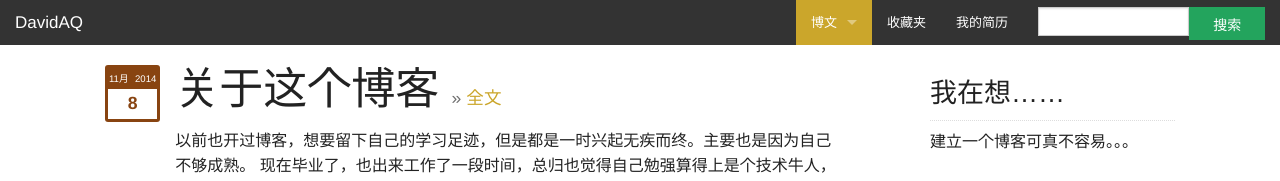
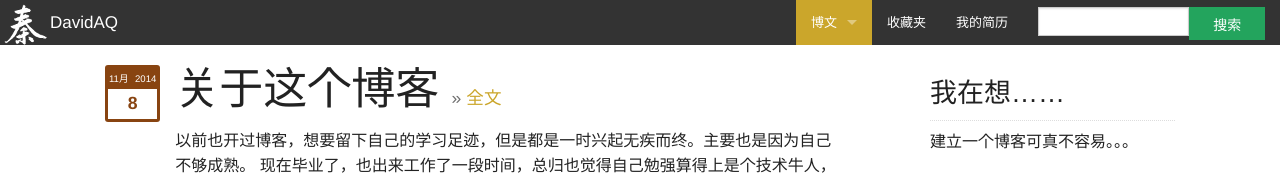
Before and after one commit to davidaq/davidaq.github.io, a Jekyll site: the page built from index.html, in a window 1280 px wide. Shown: the top 181 px of the page. Built offline with Jekyll 4.4.1, drawn with Linux system fonts in a browser that asks for light colours.

Commit message:
fav icon

```diff
--- a/static/css/style.css
+++ b/static/css/style.css
@@ -1,3 +1,7 @@
+.top-bar .name h1 {
+  background: url(../img/logo.png) no-repeat;
+  padding-left: 35px;
+}
 .main-body {
   padding: 10px;
   min-height: 85%;
```
Also changed, not shown: favicon.ico (added), static/img/logo-black.png (added), static/img/logo.png (added), 1 other file.
